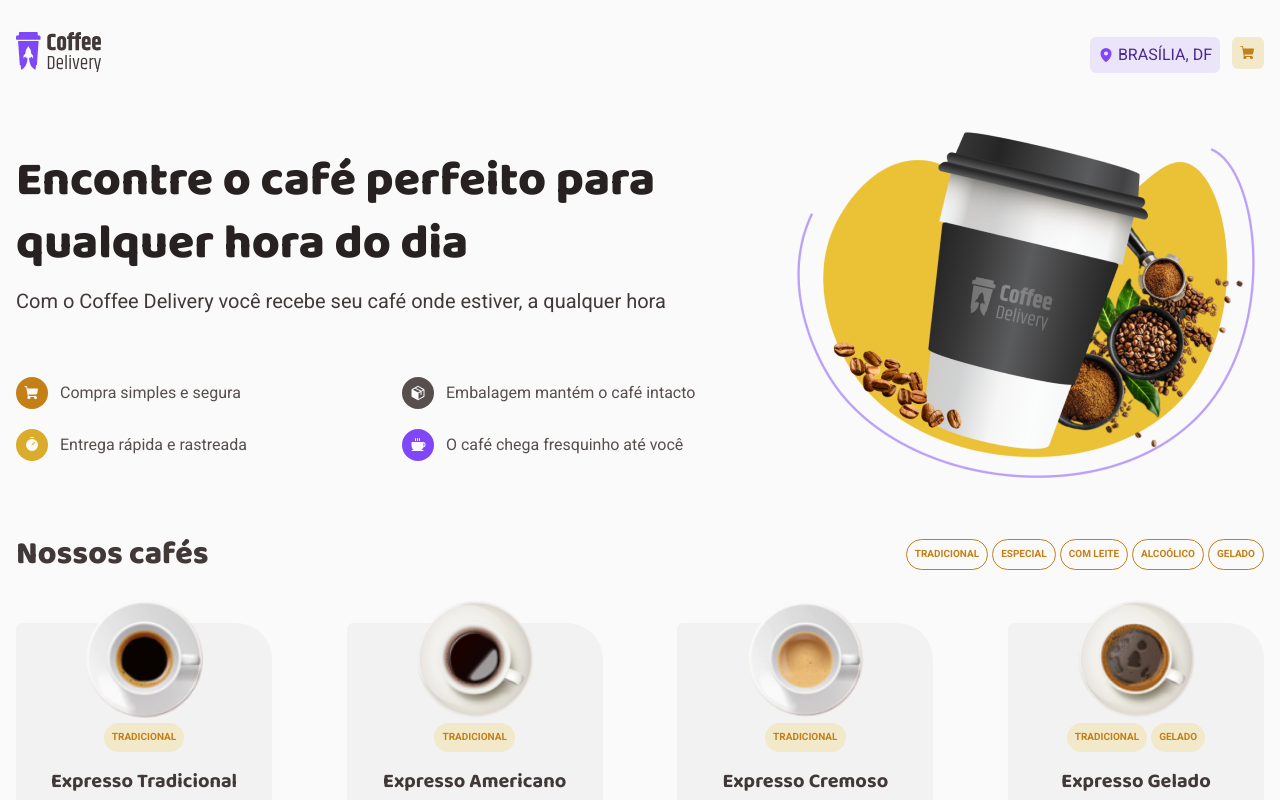
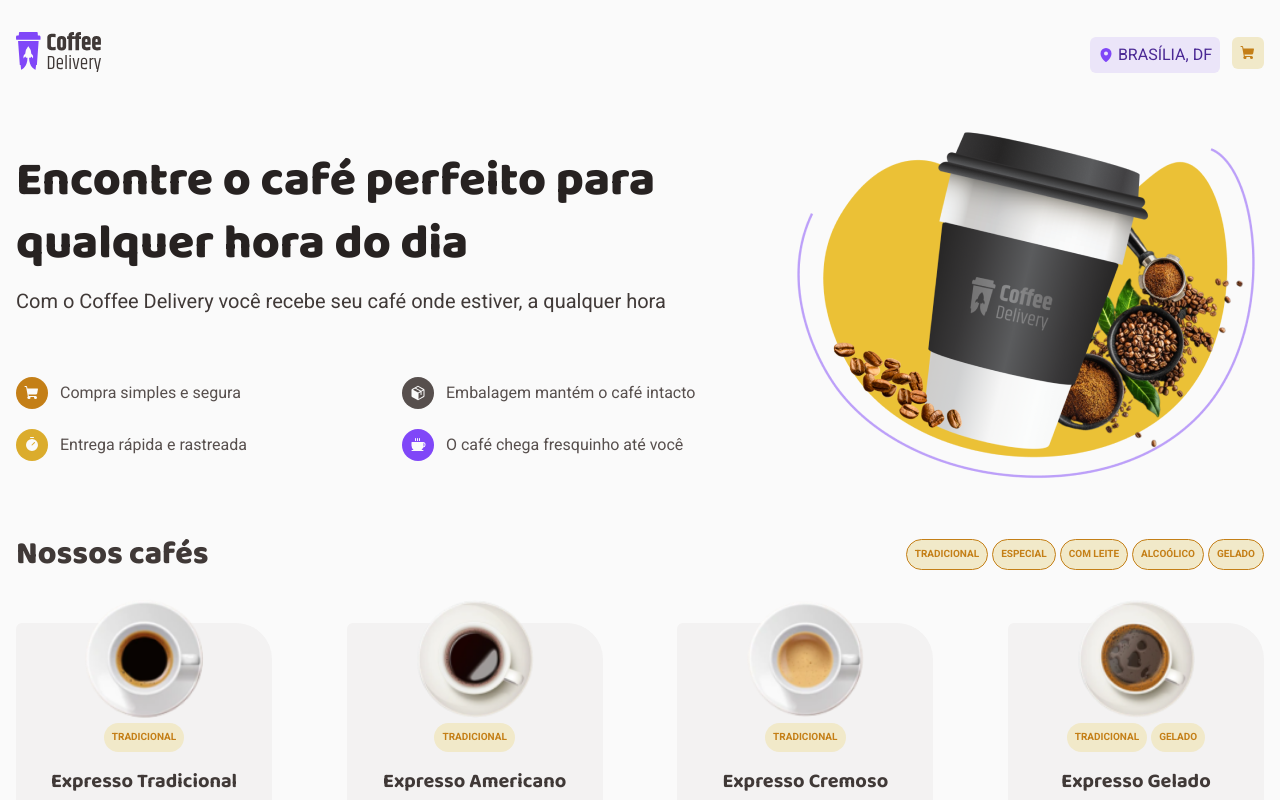
Before and after one commit to igortullio/ignite-02-challenge, a React (Vite) app: page / in a window 1280 px wide. Shown: the top 800 px of the page. Built offline with nearby package versions, Linux system fonts and the light colour scheme.

Commit message:
Fix filters

```diff
--- a/src/pages/Home/components/Filter/index.tsx
+++ b/src/pages/Home/components/Filter/index.tsx
@@ -1,14 +1,37 @@
+import { InputHTMLAttributes, useState } from 'react'
+
 import * as S from './styles'
 
-interface FilterProps {
-  type: string
+export type FilterType = {
+  name: string
+  check: boolean
 }
 
-export function Filter({ type }: FilterProps) {
+interface FilterProps extends InputHTMLAttributes<HTMLInputElement> {
+  filter: FilterType
+  onCheck: (status: boolean) => void
+}
+
+export function Filter({ filter, onCheck, ...props }: FilterProps) {
+  const [checked, setChecked] = useState(filter.check)
+
+  function onChange() {
+    const status = !checked
+    setChecked(status)
+
+    !!onCheck && onCheck(status)
+  }
+
   return (
     <>
-      <S.FilterTypeInput key={type} type="checkbox" id={type} />
-      <S.FilterTypeLabel htmlFor={type}>{type}</S.FilterTypeLabel>
+      <S.FilterTypeInput
+        type="checkbox"
+        id={filter.name}
+        checked={filter.check}
+        onChange={onChange}
+        {...props}
+      />
+      <S.FilterTypeLabel htmlFor={filter.name}>{filter.name}</S.FilterTypeLabel>
     </>
   )
 }
--- a/src/pages/Home/index.tsx
+++ b/src/pages/Home/index.tsx
@@ -1,15 +1,51 @@
+import { useState } from 'react'
 import { Icon } from '../../components/Icon'
 import { Card } from '../../components/Card'
 import cupCoffee from '../../assets/images/cup_coffee.png'
 import { informationList } from '../../assets/objects/informations'
 import { cardList } from '../../assets/objects/cards'
-import { Filter } from './components/Filter'
+import { Filter, FilterType } from './components/Filter'
 
 import * as S from './styles'
 
-const typeList = ['tradicional', 'especial', 'com leite', 'alcoólico', 'gelado']
+const filters: FilterType[] = [
+  { name: 'tradicional', check: true },
+  { name: 'especial', check: true },
+  { name: 'com leite', check: true },
+  { name: 'alcoólico', check: true },
+  { name: 'gelado', check: true },
+]
 
 export function Home() {
+  const [filtersCheck, setFiltersCheck] = useState<FilterType[]>(filters)
+
+  const cardsToShow = cardList.filter((card) =>
+    card.types.some((type) =>
+      filtersCheck
+        .filter((filterCheck) => filterCheck.check)
+        .map((filterCheck) => filterCheck.name)
+        .includes(type),
+    ),
+  )
+
+  function onChangeAllFilter() {
+    setFiltersCheck((state) =>
+      state.map((filter) => {
+        filter.check = true
+        return filter
+      }),
+    )
+  }
+
+  function onChangeFilter(name: string, status: boolean) {
+    setFiltersCheck((state) =>
+      state.map((filter) => {
+        filter.check = filter.name === name
+        return filter
+      }),
+    )
+  }
+
   return (
     <S.Wrapper>
       <S.Information>
@@ -38,13 +74,25 @@ export function Home() {
         <S.MenuHeader>
           <S.MenuTitle>Nossos cafés</S.MenuTitle>
           <S.FilterContainer>
-            {typeList.map((type) => (
-              <Filter key={type} type={type} />
+            {filters.some((filter) => !filter.check) && (
+              <Filter
+                filter={{ name: 'todos', check: false }}
+                onCheck={onChangeAllFilter}
+              />
+            )}
+            {filters.map((filter) => (
+              <Filter
+                key={filter.name}
+                filter={filter}
+                onCheck={(status: boolean) =>
+                  onChangeFilter(filter.name, status)
+                }
+              />
             ))}
           </S.FilterContainer>
         </S.MenuHeader>
         <S.CoffeeList>
-          {cardList.map((coffee) => (
+          {cardsToShow.map((coffee) => (
             <Card key={coffee.name} {...coffee} />
           ))}
         </S.CoffeeList>
```
